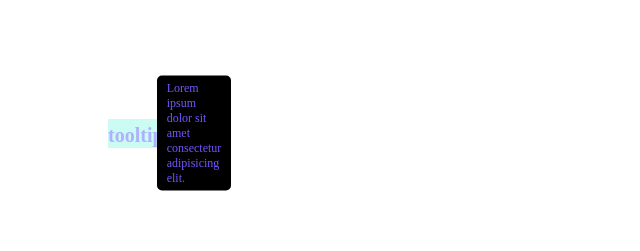
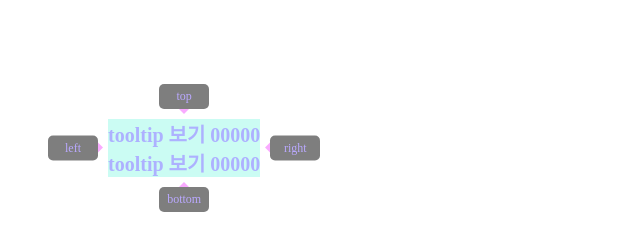
Before and after one commit to Imseesea/wuf-s, a plain HTML site: page 04-css/08-etc.html in a window 1280 px wide. Shown: the part 61-312 px from the top of the page, without its empty margins (0-640 px from the left). Drawn offline with Linux system fonts and the light colour scheme.

Commit message:
tooltip arrow

```diff
--- a/04-css/08-etc.html
+++ b/04-css/08-etc.html
@@ -10,11 +10,70 @@
     <h1>tooltip</h1>
 
     <div class="tooltip-wrap">
-        tooltip 보기
-        <div class="tooltip-item">Lorem ipsum dolor sit amet consectetur adipisicing elit.</div>
+        tooltip 보기 00000
+        <br>
+        tooltip 보기 00000
+        <div class="item top">top</div>
+        <div class="item bottom">bottom</div>
+        <div class="item left">left</div>
+        <div class="item right">right</div>
     </div>
 
     <style>
+        /* arrow */
+        .item::after {
+            content: '';
+            position: absolute;
+            border-width: 5px;
+            border-style: solid;
+            border-color: rgb(244, 89, 255) transparent transparent transparent;
+        }
+        .right::after {
+            top: 50%;
+            left: -10px;
+            transform: rotate(90deg) translateX(-50%);
+        }
+        .left::after {
+            top: 50%;
+            right: -10px;
+            transform: rotate(-90deg) translateX(50%);
+        }
+        .bottom::after {
+            top: -10px;
+            left: 50%;
+            transform: rotate(180deg) translateX(50%);
+        }
+        .top::after {
+            bottom: -10px;
+            left: 50%;
+            transform: translateX(-50%);
+        }
+        .right {
+            position: absolute;
+            top: 50%;
+            right: -60px;
+            transform: translateY(-50%);
+        }
+        .left {
+            position: absolute;
+            top: 50%;
+            left: -60px;
+            transform: translateY(-50%);
+        }
+        .bottom {
+            position: absolute;
+            bottom: -35px;
+            left: 50%;
+            transform: translateX(-50%);
+        }
+
+        .top {
+            position: absolute;
+            top: -35px;
+            left: 50%;
+            margin-left: -25px; /* width 50px */
+        }
+
         .tooltip-wrap {
             display: inline-block;
             position: relative;
@@ -24,19 +83,18 @@
             color: #adb1ff;
             background: #cbfcf3;
         }
-        .tooltip-item {
-            position: absolute;
-            bottom: -100px;
-            left: 50%;
+        .item {
             display: inline-block;
-            max-width: 100px;
-            padding: 5px 10px;
+            width: 50px;
+            padding: 5px 0;
             font-size: 12px;
             font-weight: normal;
             color: #7654ff;
             background: #000;
             border-radius: 5px;
-            transform: translateY(-50%);
+            opacity: 0.5;
+            text-align: center;
+            /* transform: translateX(-50%); */
             /* word-break: break-all; */
         }
 
```
